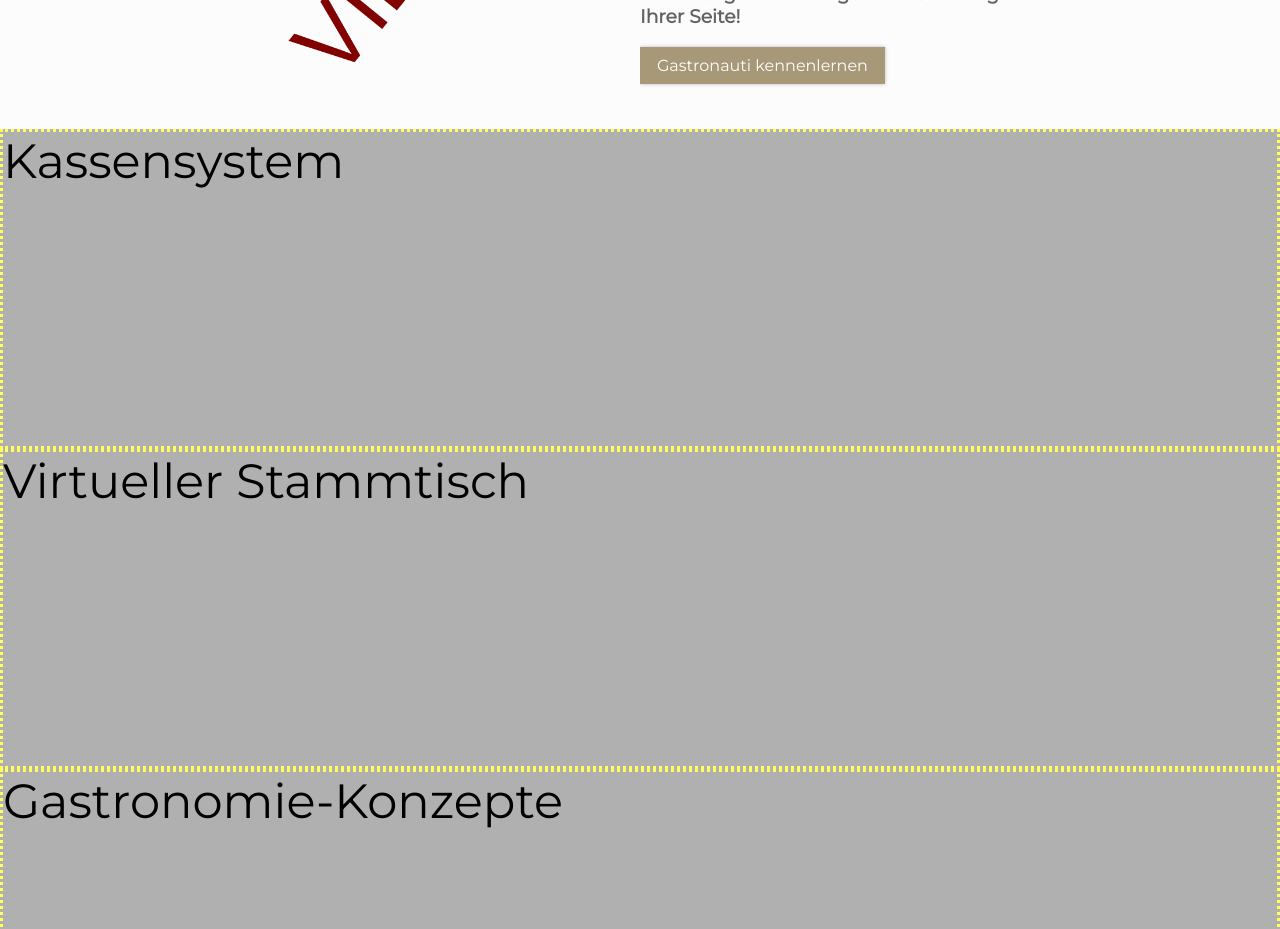
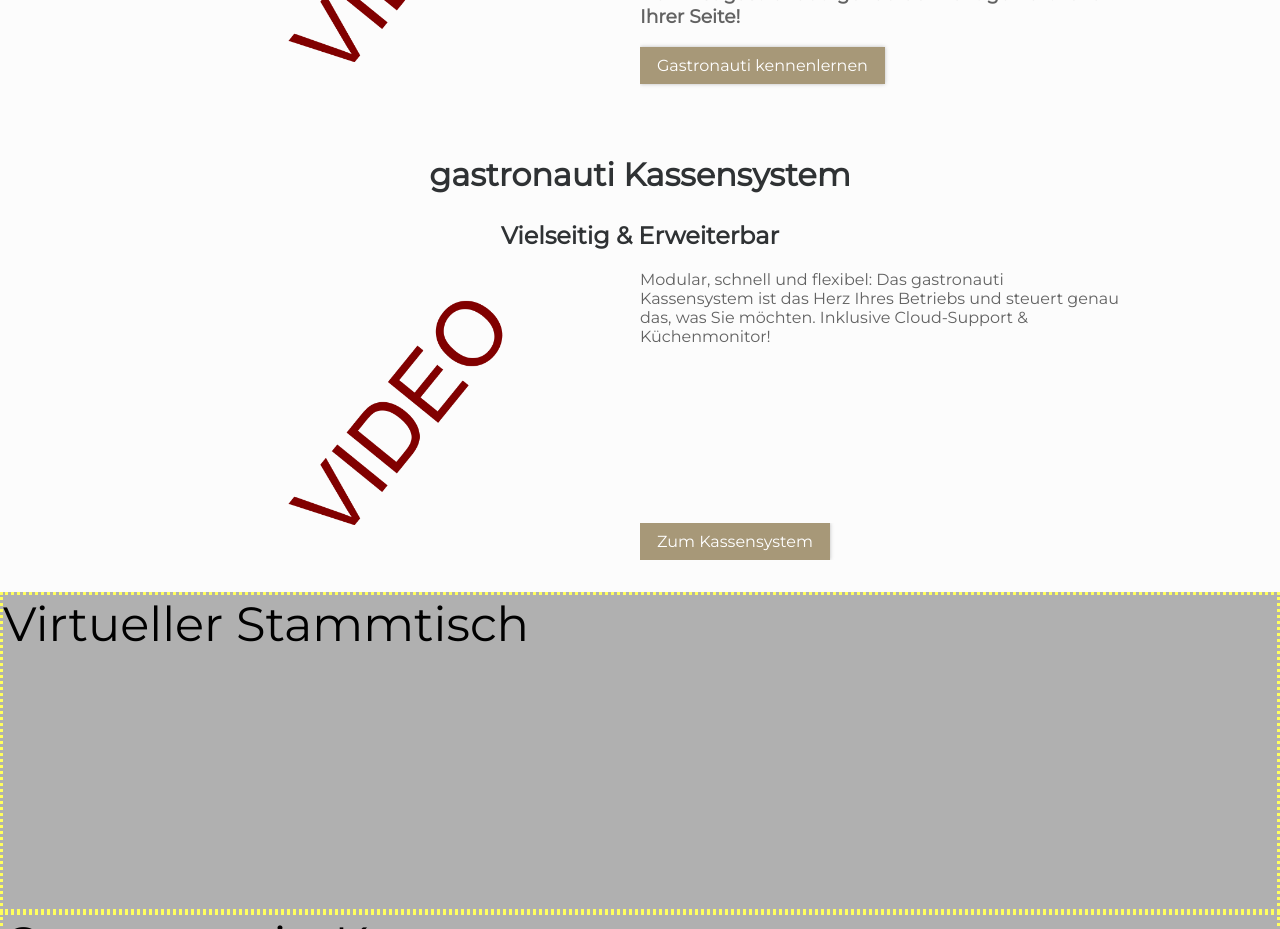
Before and after one commit to VictoriaStudios/gastronauti, a Next.js app: page / in a window 1280 px wide. Shown: the part 1260-2189 px from the top of the page. Built offline with nearby package versions, Linux system fonts and the light colour scheme; a web font is replaced by a local one.

Commit message:
Finished Kassensection

```diff
--- a/components/Kassensystem.js
+++ b/components/Kassensystem.js
@@ -1,12 +1,27 @@
 import styles from '../styles/Kassensystem.module.css'
+import Button from './Button'
+import Image from 'next/image'
 
-const Kassensystem = () => {
+const Kassensystem = (props) => {
     return (
         <section className={styles.kassenWrapper}>
-          <h1 className={styles.kassenTitle}></h1>
-          <h2 className={styles.kassenTitle}> </h2>
+            <h1 className={styles.kassenTitle}>gastronauti Kassensystem</h1>
+            <h2 className={styles.kassenTitle}> Vielseitig & Erweiterbar </h2>
             <div className={styles.kassenContent}>
-
+                <div className={styles.kassenImage}>
+                    <Image
+                        src='/video-placeholder.png'
+                        layout='fill'
+                        objectFit='contain'
+                    />
+                </div>
+                <div className={styles.kassenText}>
+                    Modular, schnell und flexibel: Das gastronauti Kassensystem ist das Herz Ihres Betriebs und steuert genau das, was Sie möchten. Inklusive Cloud-Support & Küchenmonitor!
+                    <div>
+                        <Button onClick={() => console.log("click")}>Zum Kassensystem</Button>
+                    </div>
+                </div>
+                {/* Finish this button action once a page is done */}
             </div>
         </section>
     )
--- a/pages/index.js
+++ b/pages/index.js
@@ -5,13 +5,14 @@
 import styles from '../styles/Home.module.css'
 import { useRef } from 'react'
 import Introduction from '../components/Introduction'
+import Kassensystem from '../components/Kassensystem'
 
 export default function Home() {
   const introRef = useRef()
   const kontaktRef = useRef()
   const kassenRef = useRef()
   const gastroRef = useRef()
-  const blogRef  = useRef()
+  const blogRef = useRef()
 
 
   return (
@@ -24,11 +25,13 @@
       <Layout>
         <main>
           <Hero scrollRef={introRef} />
-            <More kassenRef={kassenRef} gastroRef={gastroRef} blogRef={blogRef} />
+          <More kassenRef={kassenRef} gastroRef={gastroRef} blogRef={blogRef} />
           <div ref={introRef}>
-            <Introduction scrollRef={kontaktRef}/>
+            <Introduction scrollRef={kontaktRef} />
           </div>
-          <div ref={kassenRef} className='placeholder'>Kassensystem</div>
+          <div ref={kassenRef}>
+            <Kassensystem/>
+          </div>
           <div className='placeholder'>Virtueller Stammtisch</div>
           <div ref={gastroRef} className='placeholder'>Gastronomie-Konzepte</div>
           <div ref={blogRef} className='placeholder'>Blog</div>
--- a/styles/Kassensystem.module.css
+++ b/styles/Kassensystem.module.css
@@ -13,4 +13,38 @@
 .kassenContent {
     width:100%;
     display: flex;
+    justify-content: center;
 }
+
+.kassenImage {
+    position: relative;
+    width:50%;
+    height:290px;
+}
+
+.kassenText {
+    display: flex;
+    flex-direction: column;
+    justify-content: space-between;
+    width:50%;
+    color: var(--color-text);
+}
+
+@media (min-width: 1200px) {
+    .kassenWrapper {
+        width:75vw;
+    }
+}
+
+@media (min-width: 1400px) {
+    .kassenWrapper {
+        width:70vw;
+    }
+}
+
+
+@media (min-width: 1700px) {
+    .kassenWrapper {
+        width:60vw;
+    }
+}
```
Lines whose indentation alone changed are shown as unchanged.
